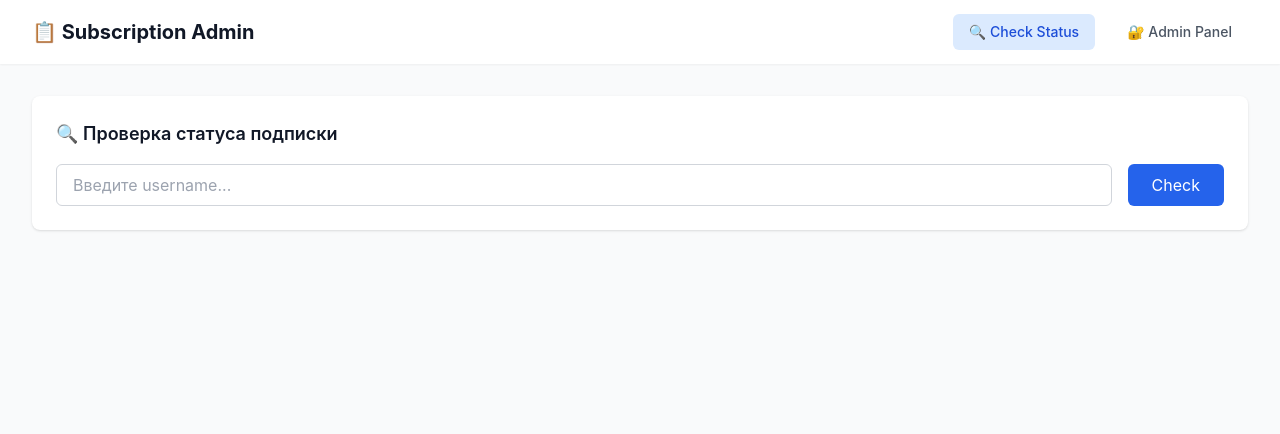
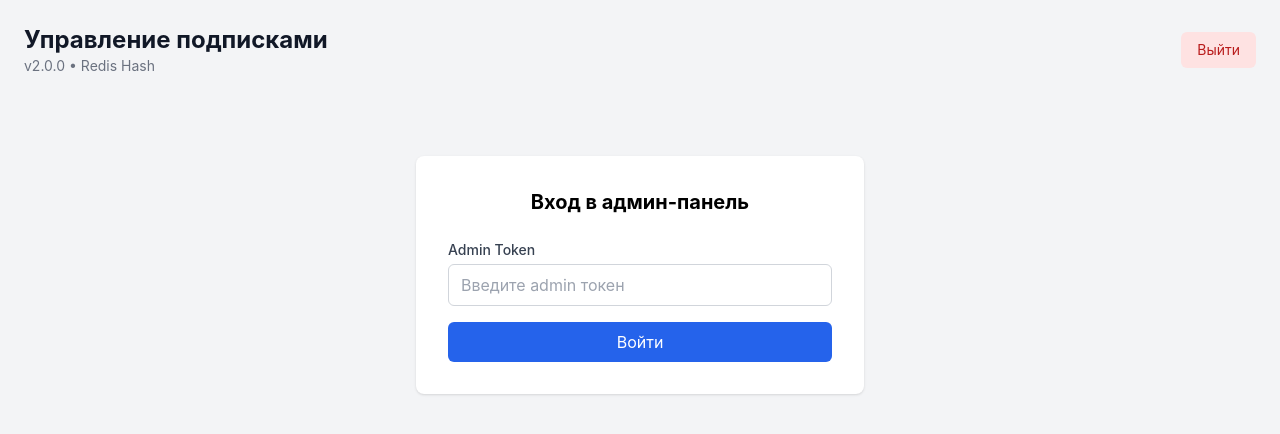
Before and after one commit to Jer00hn/vercel-app, a Vue app in the folder frontend/: page / in a window 1280 px wide. Shown: the top 434 px of the page. Built offline with nearby package versions, Linux system fonts and the light colour scheme; no server answers.

Commit message:
Replace navigation with Dashboard component

```diff
--- a/frontend/src/App.vue
+++ b/frontend/src/App.vue
@@ -1,42 +1,7 @@
 <template>
-  <div class="min-h-screen bg-gray-50">
-    <nav class="bg-white shadow-sm">
-      <div class="max-w-7xl mx-auto px-4 sm:px-6 lg:px-8">
-        <div class="flex justify-between h-16">
-          <div class="flex items-center">
-            <h1 class="text-xl font-bold text-gray-900">📋 Subscription Admin</h1>
-          </div>
-          <div class="flex items-center space-x-4">
-            <button
-              @click="activeTab = 'status'"
-              :class="activeTab === 'status' ? 'bg-blue-100 text-blue-700' : 'text-gray-600 hover:bg-gray-100'"
-              class="px-4 py-2 rounded-md text-sm font-medium"
-            >
-              🔍 Check Status
-            </button>
-            <button
-              @click="activeTab = 'admin'"
-              :class="activeTab === 'admin' ? 'bg-blue-100 text-blue-700' : 'text-gray-600 hover:bg-gray-100'"
-              class="px-4 py-2 rounded-md text-sm font-medium"
-            >
-              🔐 Admin Panel
-            </button>
-          </div>
-        </div>
-      </div>
-    </nav>
-
-    <main class="max-w-7xl mx-auto px-4 sm:px-6 lg:px-8 py-8">
-      <SubscriptionStatus v-if="activeTab === 'status'" />
-      <AdminPanel v-else-if="activeTab === 'admin'" />
-    </main>
-  </div>
+  <Dashboard />
 </template>
 
 <script setup>
-import { ref } from 'vue'
-import SubscriptionStatus from './components/SubscriptionStatus.vue'
-import AdminPanel from './components/AdminPanel.vue'
-
-const activeTab = ref('status')
+import Dashboard from './views/Dashboard.vue'
 </script>
```
